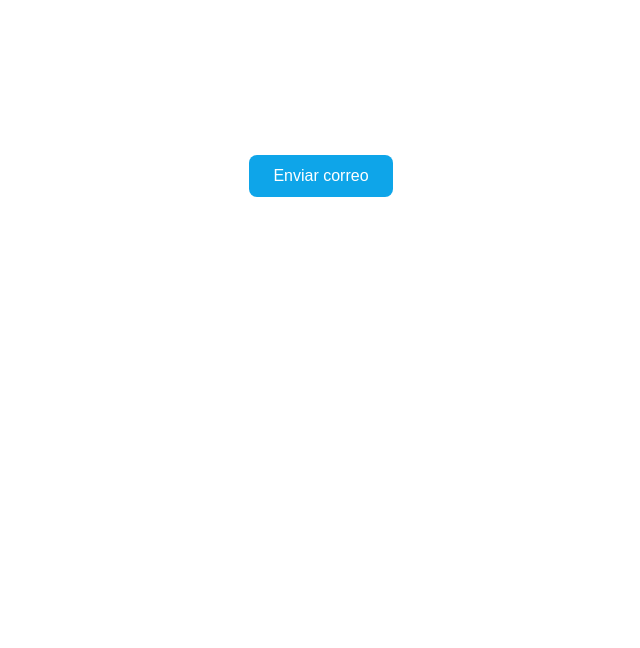
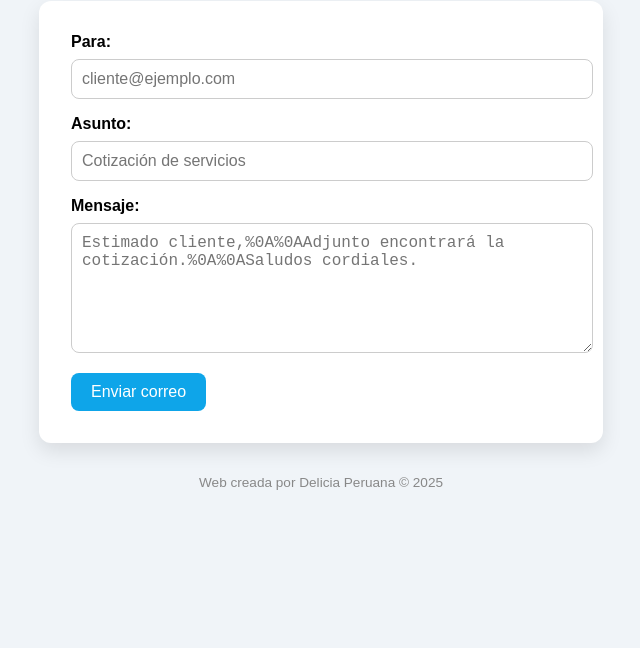
Before and after one commit to hmedinab18/Outlookweb, a plain HTML site: page Index.html in a window 1280 px wide. Shown: the part 232-880 px from the top of the page, without its empty margins (319-959 px from the left). Before the commit the page ends 816 px from the top, so only its background shows below. Drawn offline with Linux system fonts and the light colour scheme.

Commit message:
Update Index.html

```diff
--- a/Index.html
+++ b/Index.html
@@ -3,32 +3,102 @@
 <head>
   <meta charset="UTF-8" />
   <meta name="viewport" content="width=device-width, initial-scale=1.0"/>
-  <title>Correo desde Web</title>
+  <title>Enviar Correo desde Web</title>
   <style>
     body {
+      font-family: sans-serif;
+      background: #f0f4f8;
       display: flex;
+      flex-direction: column;
+      align-items: center;
       justify-content: center;
-      align-items: center;
-      height: 100vh;
-      font-family: sans-serif;
+      min-height: 100vh;
+      padding: 2rem;
     }
-    a.boton {
-      padding: 12px 24px;
-      background-color: #0ea5e9;
-      color: white;
-      text-decoration: none;
+
+    h1 {
+      color: #0ea5e9;
+      margin-bottom: 1rem;
+    }
+
+    form {
+      background: #ffffff;
+      padding: 2rem;
+      border-radius: 12px;
+      box-shadow: 0 8px 20px rgba(0, 0, 0, 0.1);
+      max-width: 500px;
+      width: 100%;
+    }
+
+    label {
+      display: block;
+      margin-bottom: 0.5rem;
+      font-weight: 600;
+    }
+
+    input, textarea {
+      width: 100%;
+      padding: 10px;
+      margin-bottom: 1rem;
+      border: 1px solid #ccc;
       border-radius: 8px;
       font-size: 1rem;
     }
-    a.boton:hover {
+
+    button {
+      background-color: #0ea5e9;
+      color: white;
+      padding: 10px 20px;
+      border: none;
+      border-radius: 8px;
+      cursor: pointer;
+      font-size: 1rem;
+    }
+
+    button:hover {
       background-color: #0369a1;
+    }
+
+    .credit {
+      margin-top: 2rem;
+      font-size: 0.85rem;
+      color: #888;
     }
   </style>
 </head>
 <body>
-  <a class="boton"
-     href="mailto:cliente@ejemplo.com?subject=Cotización%20de%20servicios&body=Estimado%20cliente,%0A%0AAdjunto%20encontrará%20la%20cotización.%0A%0ASaludos%20cordiales,%0A[Tu%20nombre]">
-     Enviar correo
-  </a>
+
+  <h1>Enviar Correo</h1>
+
+  <form id="formCorreo">
+    <label for="destinatario">Para:</label>
+    <input type="email" id="destinatario" placeholder="cliente@ejemplo.com" required />
+
+    <label for="asunto">Asunto:</label>
+    <input type="text" id="asunto" placeholder="Cotización de servicios" required />
+
+    <label for="cuerpo">Mensaje:</label>
+    <textarea id="cuerpo" rows="6" placeholder="Estimado cliente,%0A%0AAdjunto encontrará la cotización.%0A%0ASaludos cordiales." required></textarea>
+
+    <button type="submit">Enviar correo</button>
+  </form>
+
+  <div class="credit">
+    Web creada por Delicia Peruana © 2025
+  </div>
+
+  <script>
+    document.getElementById("formCorreo").addEventListener("submit", function(event) {
+      event.preventDefault();
+
+      const to = document.getElementById("destinatario").value;
+      const subject = document.getElementById("asunto").value;
+      const body = document.getElementById("cuerpo").value;
+
+      const mailtoLink = `mailto:${to}?subject=${encodeURIComponent(subject)}&body=${encodeURIComponent(body)}`;
+      window.location.href = mailtoLink;
+    });
+  </script>
+
 </body>
 </html>
```
